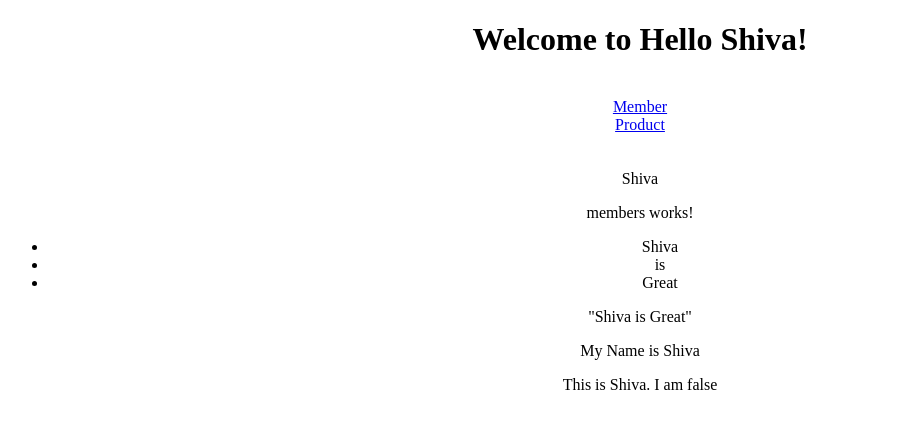
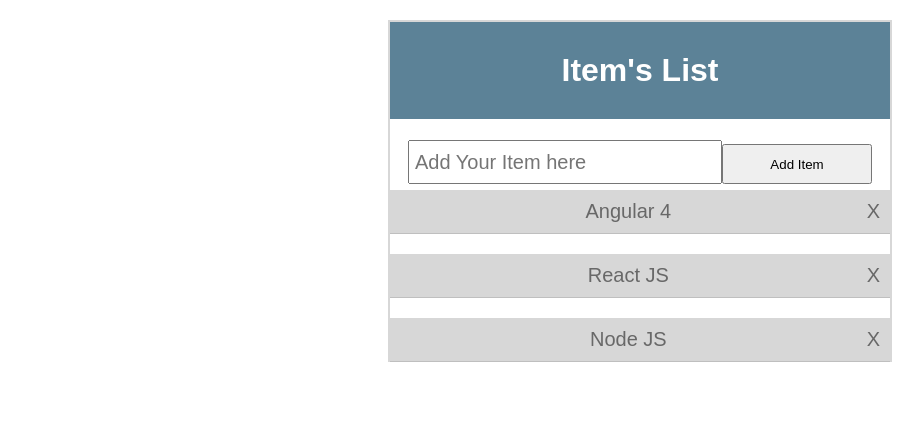
Before and after one commit to kemparaj565/Angular4_Test_Project, an Angular app: page / in a window 1280 px wide. Shown: the top 428 px of the page, without its empty margins (0-923 px from the left). Built offline with nearby package versions, Linux system fonts and the light colour scheme.

Commit message:
Before App logic implementation

```diff
--- a/src/app/app.component.css
+++ b/src/app/app.component.css
@@ -0,0 +1,59 @@
+.main{
+	width:500px;
+	margin: 0 auto;
+	border:2px solid #d7d7d7;
+	text-align: center;
+	border-bottom: 0px;
+	margin-top: 20px;
+	font-family: sans-serif;
+}
+
+h1{
+	text-align: center;
+	background-color: #5c8297;
+	padding: 30px 0px;
+	margin-top: 0px;
+	color: white;
+}
+
+.addItem{
+	position: relative;
+	padding-bottom: 0;
+	height: 30px;
+
+}
+
+.addText{
+	width: 60%;
+	height: 30px;
+	padding: 5px;
+	font-size: 20px;
+}
+
+.addItem button{
+	height: 40px;
+	width: 30%;
+	padding: 5px;
+}
+
+ul{
+list-style: none;
+font-size: 20px;
+color:#686868;
+margin-left: -40px;
+margin-bottom: 0px;
+}
+
+li{
+	border-bottom: 1px solid #BFBFBF;
+	background-color: #d7d7d7;
+	padding: 10px 0px;
+	margin-bottom: 5px;
+}
+
+span{
+	cursor:pointer;
+	position: relative;
+	float: right;
+	margin-right: 10px;
+}
--- a/src/app/app.component.html
+++ b/src/app/app.component.html
@@ -1,5 +1,5 @@
 <!--The content below is only a placeholder and can be replaced.-->
-<div style="text-align:center">
+<!-- <div style="text-align:center">
   <h1>
     Welcome to {{title}}!
 </h1>
@@ -7,37 +7,56 @@
 <a routerLink="/member">Member</a><br/>
 <a routerLink="/product">Product</a><br/>
 
-<br/>
+<br/> -->
 <!-- Display section of the link clicked -->
-<router-outlet></router-outlet>
+<!-- <router-outlet></router-outlet>
 
-<br/>
+<br/> -->
 <!--To Display the variable defined data binding-->
-{{obj.name}}
+<!-- {{obj.name}}
 
-<br/>
+<br/> -->
 <!-- Selector of subcomponents-->
 
-<app-members></app-members>
+<!-- <app-members></app-members> -->
 
 <!-- Iterating over the elments -->
-<ul>
+<!-- <ul>
 <li *ngFor = "let i of arr">{{i}}  </li>
-</ul>
+</ul> -->
 
-<!-- Displaying and hiding text based on value by using If-->
+<!-- Displaying and hiding text based on value by using If
 <p *ngIf = "isTrue">"Shiva is Great"</p>
 <p *ngIf="myName=='Shiva'">My Name is Shiva</p>
 
 <!-- Display using if else-->
 
-<p *ngIf="isTrue == true; else firstTemp">hello</p>
+<!-- <p *ngIf="isTrue == true; else firstTemp">hello</p>
 
 <ng-template #firstTemp>This is Shiva.</ng-template>
-
-<!-- Printing everything in a template than defaul if-then-else-->
+ -->
+<!-- Printing everything in a template than defaul if-then-else
 
 <p *ngIf = "isTrue==true; then trueTemp else falseTemp"></p>
 
 <ng-template #trueTemp> I am true</ng-template>
 <ng-template #falseTemp> I am false</ng-template>
+
+-->
+
+
+
+
+<div class="main">
+<h1> Item's List</h1>
+	<div class="addItem">
+	<input placeholder="Add Your Item here" class="addText"/>
+	<button>Add Item</button>
+	</div>
+		<ul *ngFor ="let i of item">
+			<li>
+				{{i}}
+				<span> X</span>
+			</li>
+		</ul>
+</div>
--- a/src/app/app.component.ts
+++ b/src/app/app.component.ts
@@ -16,4 +16,5 @@
   arr=["Shiva","is","Great"];
   isTrue="false";
   myName="Shiva";
+  item=['Angular 4','React JS','Node JS'];
 }
```
